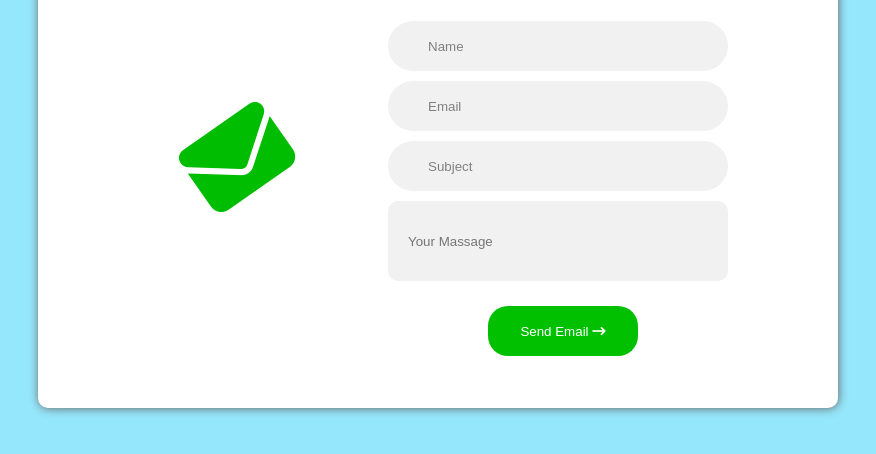
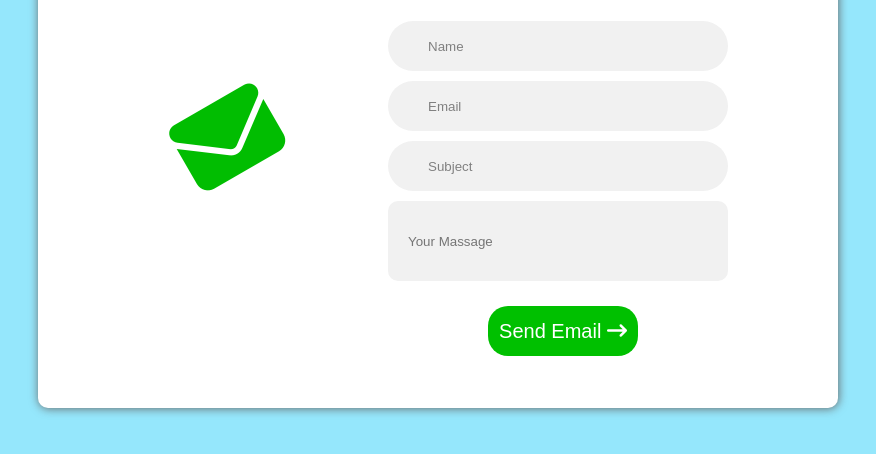
Before and after one commit to NickolaiGaming/GetInTouch, a plain HTML site: page index.html in a window 1280 px wide. Shown: the part 142-596 px from the top of the page, without its empty margins (202-1078 px from the left). Drawn offline with Linux system fonts and the light colour scheme.

Commit message:
version finalizada

```diff
--- a/styles.css
+++ b/styles.css
@@ -23,15 +23,10 @@ body {
 .box-left .fa-envelope {
 	color: rgb(1, 189, 1);
 	rotate: ;
-	margin-top: 200px;
-	margin-left: 150px;
+	margin-top: 180px;
+	margin-left: 140px;
 	font-size: 100px;
-	filter: progid: DXImageTransform.Microsoft.BasicImage(rotation=0.5);
-  -webkit-transform: rotate(-35deg);
-  -moz-transform: rotate(-35deg);
-  -ms-transform: rotate(-35deg);
-  -o-transform: rotate(-35deg);
-  transform: rotate(-35deg);
+	transform: rotate(-30deg);
   display: inline-block;
 }
 .title {
@@ -69,7 +64,7 @@ body {
 	background-color: rgb(241, 241, 241);
 }
 .button button {
-	text-decoration: none;
+
 	color: white;
 	background-color: rgb(0, 192, 0);
 	border: 0;
@@ -77,4 +72,11 @@ body {
 	margin: 20px 200px;
 	width: 150px;
 	height: 50px;
+	font-size: 20px;
+
 }
+.button button:hover {
+	background-color: green;
+	box-shadow: 10px;
+
+}
```
